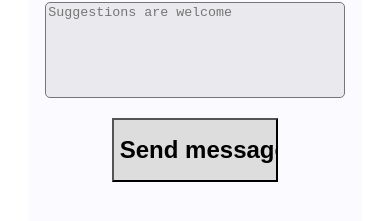
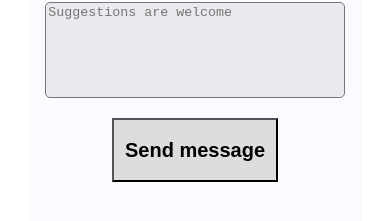
Before and after one commit to frederickalcantara/crypto-analyze, a Nuxt app: page /Contact in a window 390 px wide. Shown: the part 353-574 px from the top of the page. Built offline with nearby package versions, Linux system fonts and the light colour scheme.

Commit message:
Added styling for Mobile Format

```diff
--- a/src/pages/Contact.vue
+++ b/src/pages/Contact.vue
@@ -121,7 +121,7 @@ h1 {
 	background-color: #dddddd;
 	height: 64px;
 	width: 50%;
-	font-size: 24px;
+	font-size: 1.5rem;
 	font-weight: 700;
 	position: relative;
 	overflow: hidden;
@@ -164,5 +164,12 @@ h1 {
 		height: 55vh;
 		width: 90%;
 	}
+
+	.form-button {
+		background-color: #dddddd;
+		height: 64px;
+		width: 50%;
+		font-size: 1.25rem;
+	}
 }
 </style>
```
